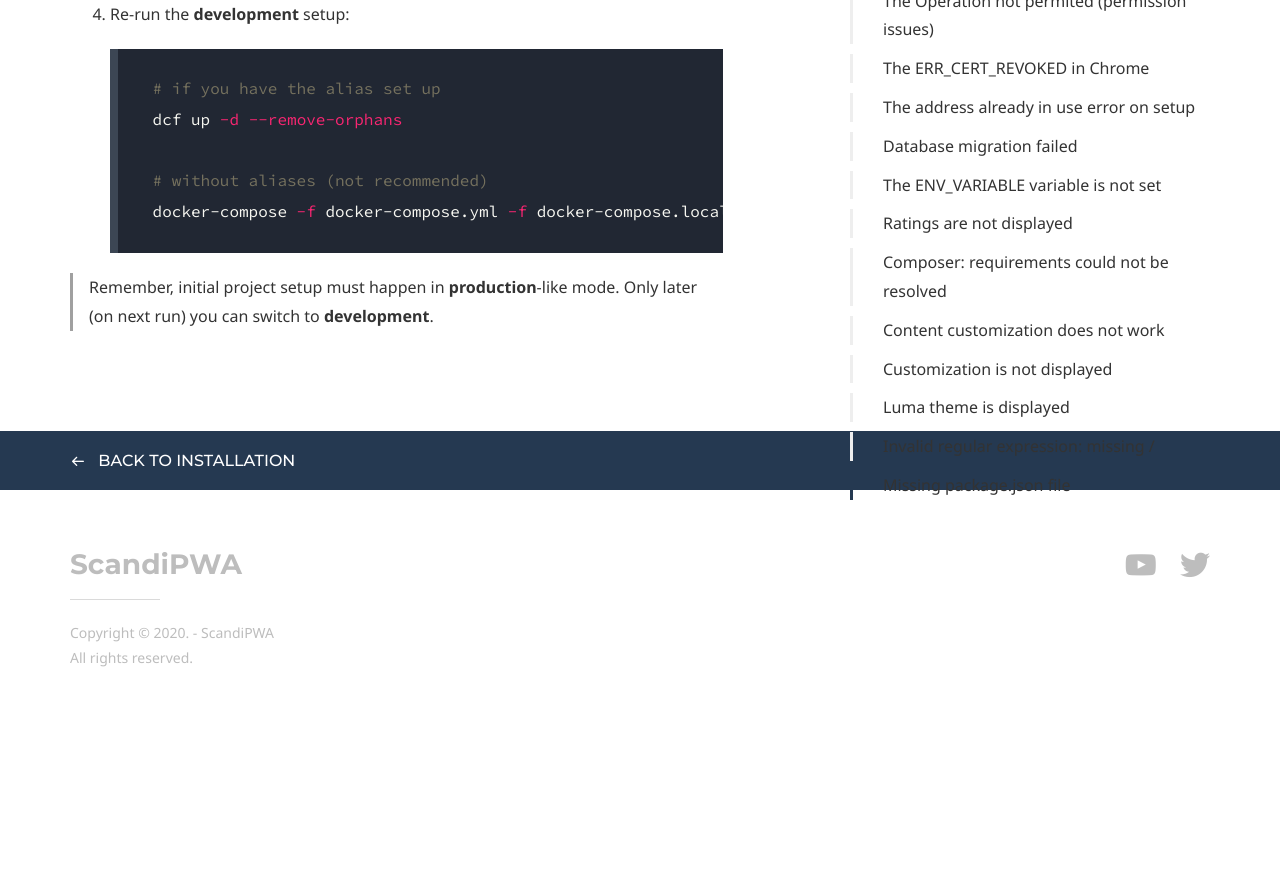
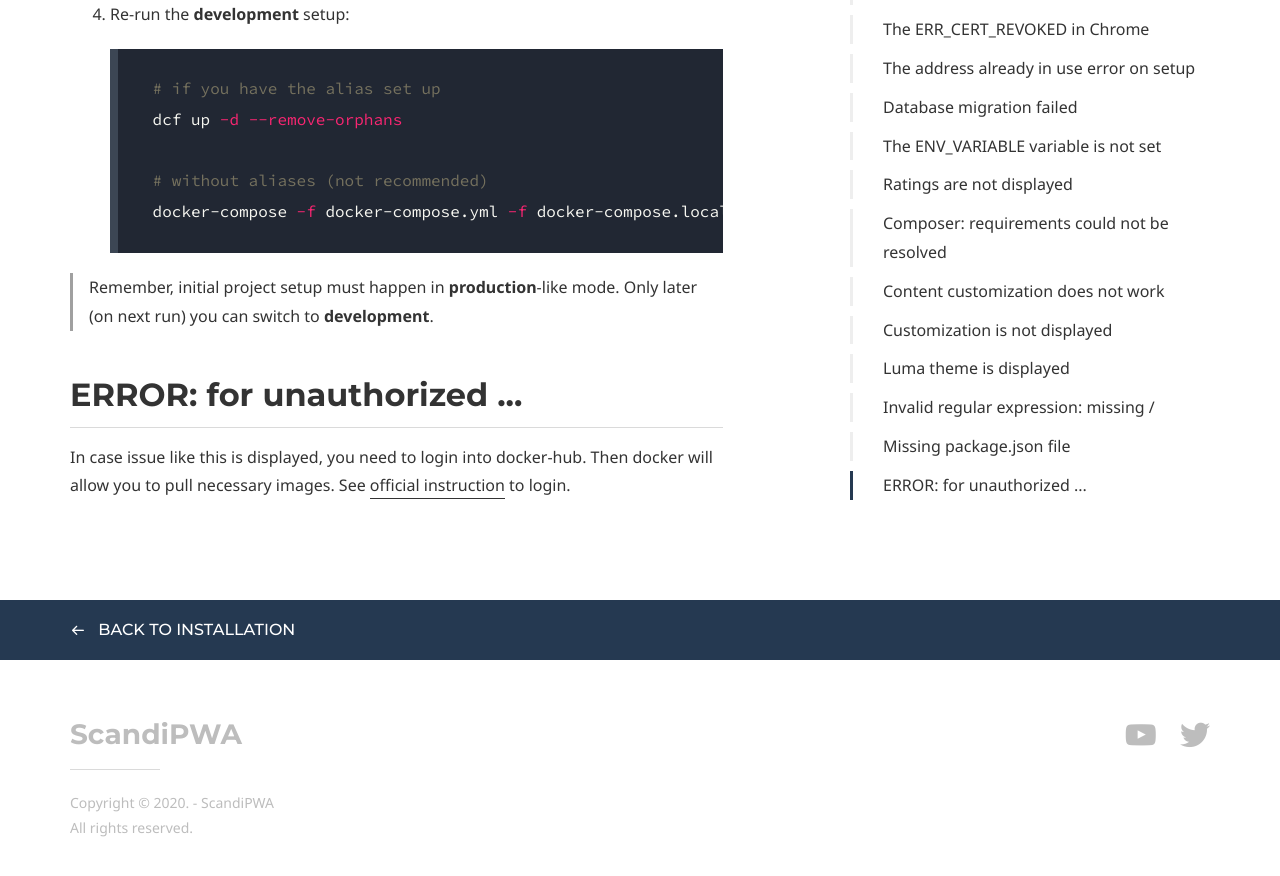
Before and after one commit to scandipwa/scandipwa.github.io, a Jekyll site: the page built from docs/installation/faq.md, in a window 1280 px wide and 900 px high, scrolled down 15385 px. Shown: the top 876 px of the window. Built offline with Jekyll 4.4.1, drawn with Linux system fonts in a browser that asks for light colours; some web fonts are replaced; before the commit the page ends 16116 px from its top, so only the background shows below that.

Commit message:
Added docker login to FAQ

````diff
--- a/docs/installation/faq.md
+++ b/docs/installation/faq.md
@@ -481,3 +481,7 @@ You have executed the installation in the wrong order. First must come the **pro
     ```
 
 > Remember, initial project setup must happen in **production**-like mode. Only later (on next run) you can switch to **development**.
+
+## ERROR: for <container> unauthorized ...
+
+In case issue like this is displayed, you need to login into docker-hub. Then docker will allow you to pull necessary images. See [official instruction](https://docs.docker.com/engine/reference/commandline/login/) to login.
````
